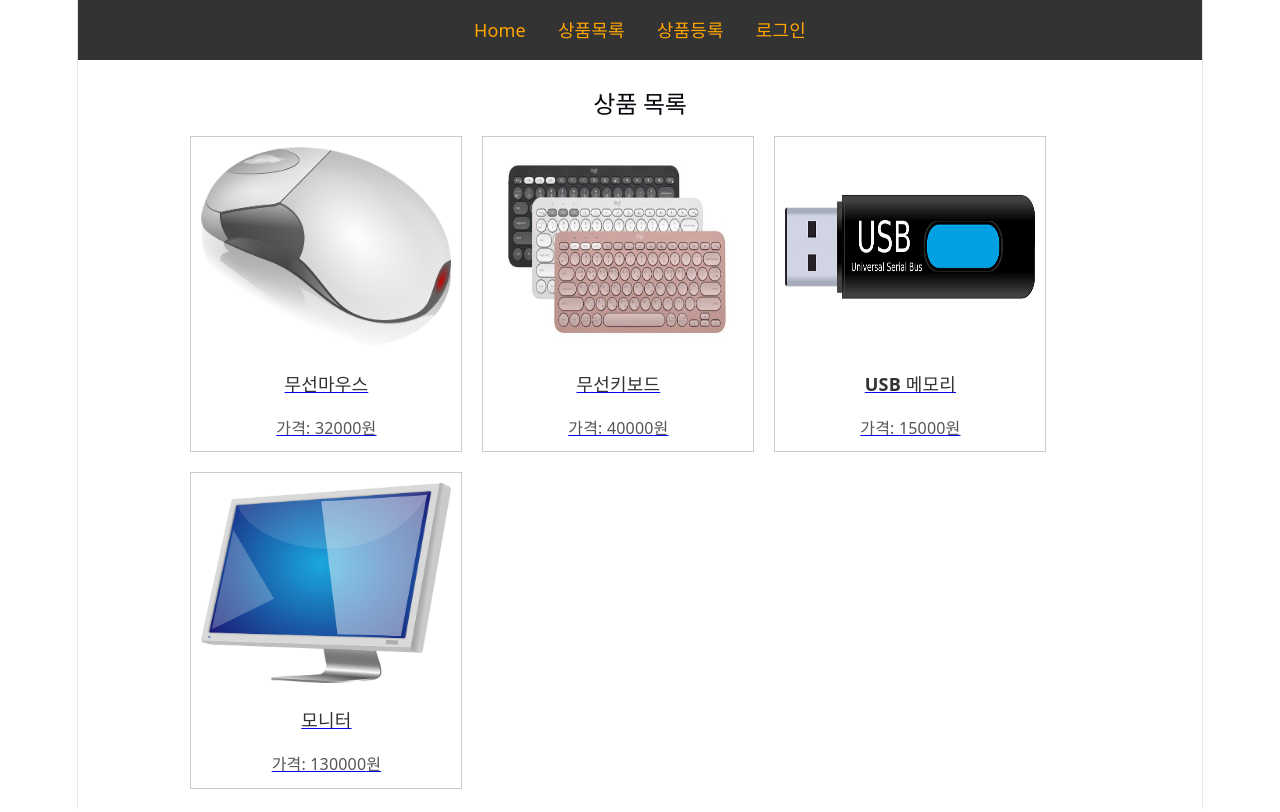
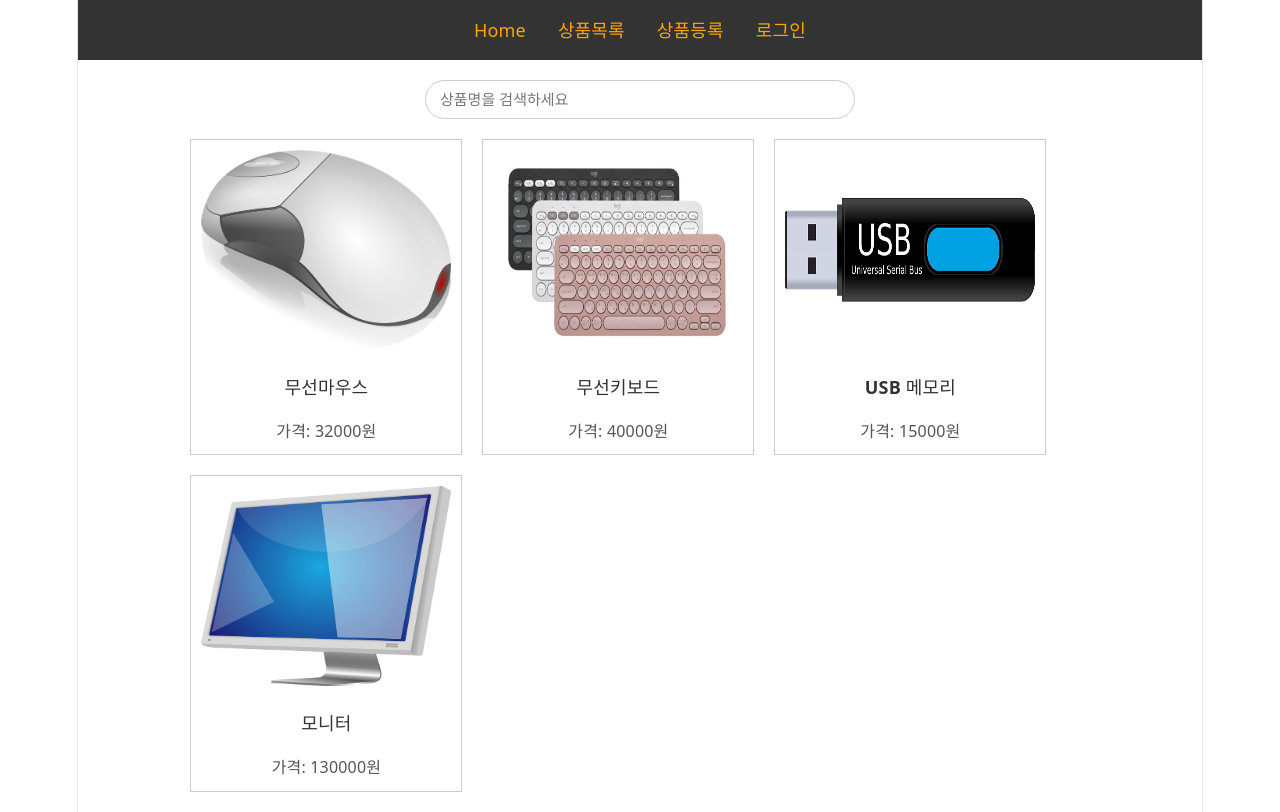
Before and after one commit to haribo09/shopping, a React (Vite) app: page /products in a window 1280 px wide. Built offline with nearby package versions, Linux system fonts and the light colour scheme.

Commit message:
검색 기능 구현

```diff
--- a/src/App.css
+++ b/src/App.css
@@ -96,6 +96,9 @@
   display: flex;
   flex-wrap: wrap;
   gap: 20px;
+}
+.card-container a{
+  text-decoration: none;
 }
 .card{
   width: 250px;
--- a/src/App.tsx
+++ b/src/App.tsx
@@ -52,7 +52,7 @@
             <Route path='/products/add' element={<AddProduct />} />
             <Route path='/signin' element={<SignIn onLogin={handleLogin}/>} />
             <Route path='/signup' element={<SignUp />} />
-            <Route path='/dashboard' element={<DashBoard userRole={userRole}/>} />
+            <Route path='/dashboard' element={<DashBoard/>} />
           </Routes>
         </BrowserRouter>
       </section>
--- a/src/layouts/Header.tsx
+++ b/src/layouts/Header.tsx
@@ -15,7 +15,12 @@
             <nav>
                 <NavLink to='/'>Home</NavLink>
                 <NavLink to='/products'>상품목록</NavLink>
-                <NavLink to='/products/add'>상품등록</NavLink>
+                <NavLink to='/products/add' onClick={(e) => {
+                    if(userRole !== "admin") {
+                        e.preventDefault();
+                        alert("관리자 전용 메뉴입니다.");
+                    }
+                }}>상품등록</NavLink>
                 {userRole === "admin" &&
                     <NavLink to='/dashboard'>관리자</NavLink>
                 }
--- a/src/products/ProductList.tsx
+++ b/src/products/ProductList.tsx
@@ -5,6 +5,7 @@
 import usb from "../assets/usb.png"
 import monitor from "../assets/monitor.png"
 import { Link } from "react-router-dom"
+import { useState } from "react"
 
 export const imageMap: Record<string, string> = {
     "mouse.png": mouse,
@@ -14,12 +15,29 @@
 }
 
 const ProductList = () => {
+    //검색어 상태를 관리하기 위한 useState 훅
+    const [keyword, setKeyword] = useState<string>("");
+
+    //상품명에 검색어가 포함된 상품만 필터링
+    const filteredProducts = products.filter((product) =>
+        product.name.toLocaleLowerCase().includes(keyword.toLocaleLowerCase()))
 
     return(
         <div className="product-list">
-            <h2>상품 목록</h2>
+            {/* 검색 기능 구현 */}
+            <div className="search-area">
+                <input
+                    type="text"
+                    placeholder="상품명을 검색하세요"
+                    value={keyword}
+                    onChange={(e) => setKeyword(e.target.value)}
+                />
+            </div>
+                {filteredProducts.length === 0 ? (
+                    <p>검색 결과가 없습니다.</p>
+                ) : (
                     <div className="card-container">
-                {products.map((product: any) => (
+                        {filteredProducts.map((product: any) => (
                             //상품을 클릭하면 상세 정보 페이지로 이동}
                             <Link to={`/products/${product.id}`} key={product.id}>
                                 <div className="card">
@@ -36,6 +54,7 @@
                             </Link>
                         ))}
                     </div>
+                )}
         </div>
     )
 }
--- a/src/users/DashBoard.tsx
+++ b/src/users/DashBoard.tsx
@@ -1,14 +1,9 @@
 
-import { useNavigate } from "react-router-dom";
+
 import orders from "../data/orders.json"
 
-//Props 타입 정의
-interface DashBoardProps{
-    userRole: string | null,
-}
 
-const DashBoard = ({userRole} : DashBoardProps) => {
-    const navigate = useNavigate();
+const DashBoard = () => {
     return(
         <div>
             <h2>관리자 대시보드</h2>
```
Lines whose indentation alone changed are shown as unchanged.
